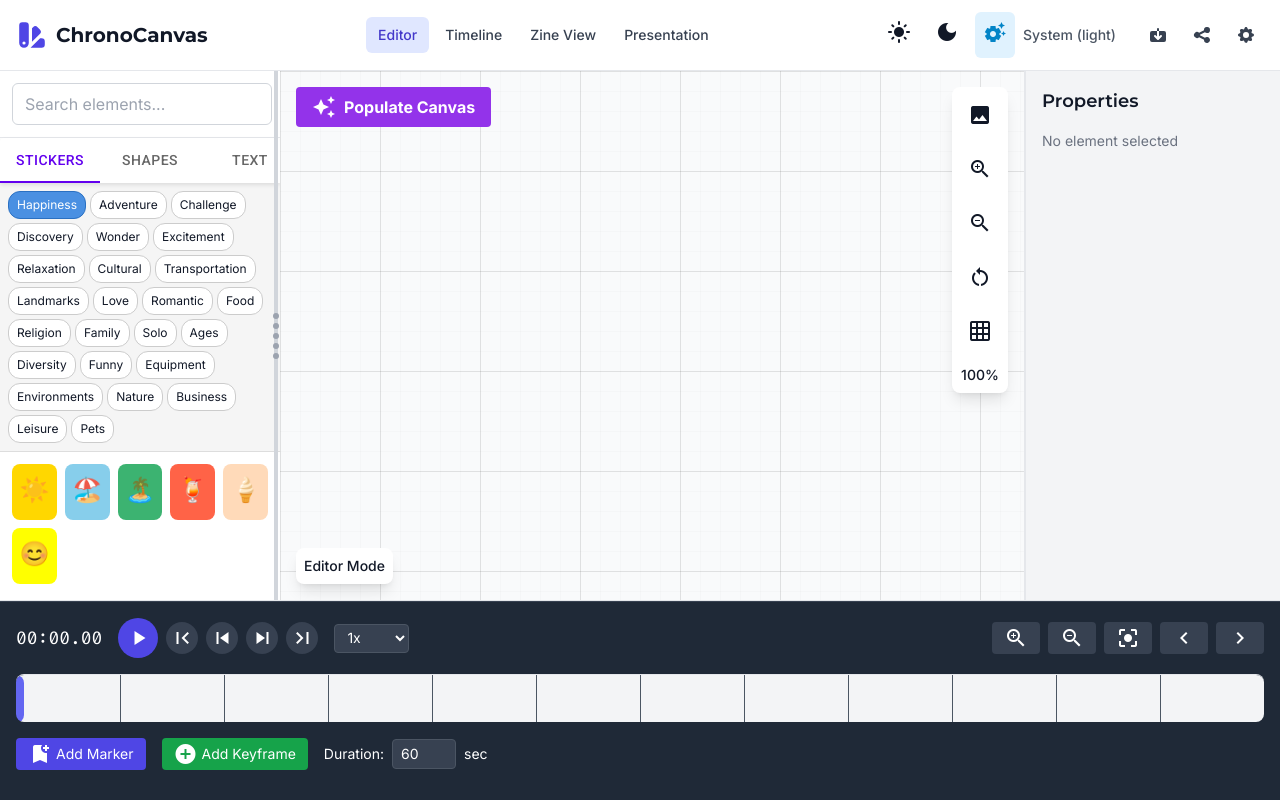
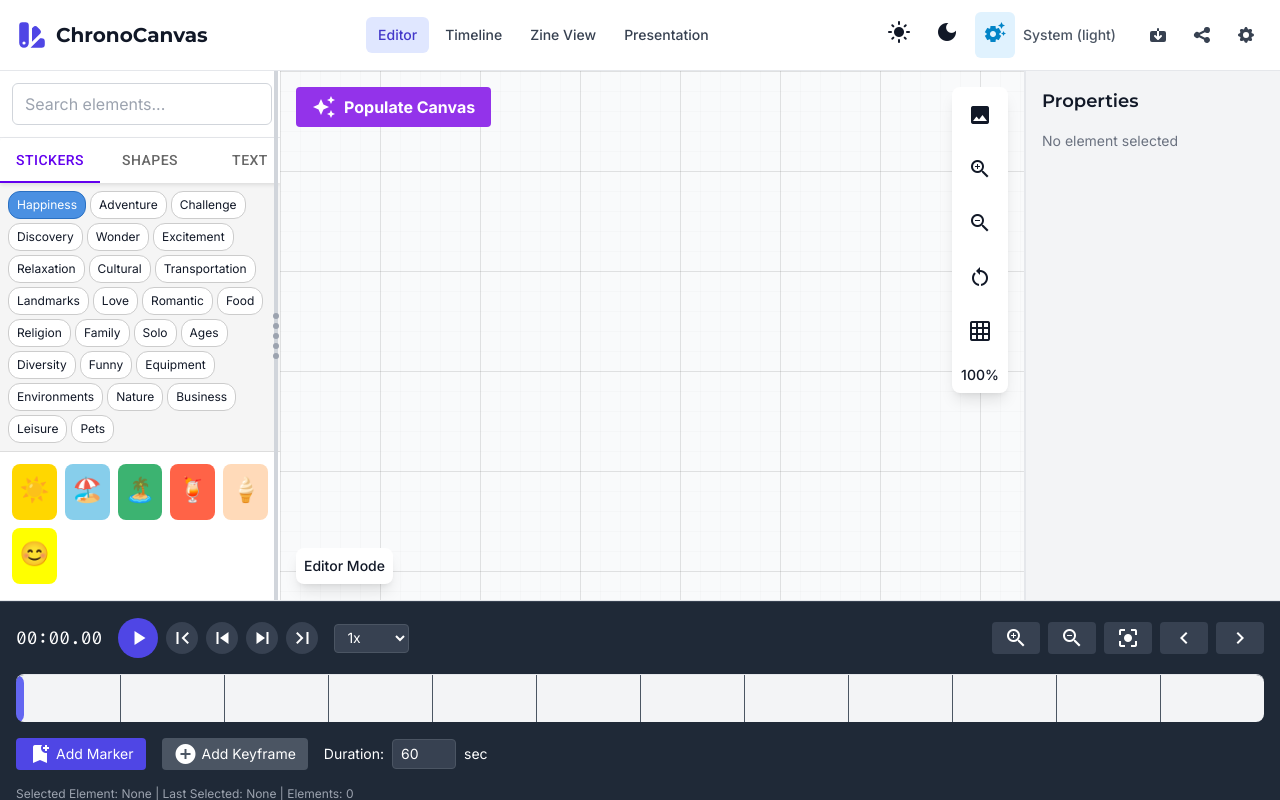
Before and after one commit to myidentity/hackathon-chrono-canvas, a React (Vite) app: page / in a window 1280 px wide. Built offline with nearby package versions, Linux system fonts and the light colour scheme.

Commit message:
Fix keyframe functionality: Improve selection state tracking and event handling

```diff
--- a/src/components/Timeline/EnhancedTimeline.tsx
+++ b/src/components/Timeline/EnhancedTimeline.tsx
@@ -6,7 +6,7 @@
  * It provides a more sophisticated interface for timeline manipulation.
  */
 
-import React, { useState, useEffect, useRef } from 'react';
+import React, { useState, useEffect, useRef, useCallback } from 'react';
 import { useTimeline, TimelineMarker } from '../../context/TimelineContext';
 import { useCanvas } from '../../context/CanvasContext';
 
@@ -52,6 +52,16 @@ const EnhancedTimeline: React.FC<EnhancedTimelineProps> = ({ mode = 'timeline' }
   // Refs for DOM elements
   const timelineRef = useRef<HTMLDivElement>(null);
   const scrubberRef = useRef<HTMLDivElement>(null);
+  const keyframeButtonRef = useRef<HTMLButtonElement>(null);
+
+  // Debug state to track selection
+  const [lastSelectedElement, setLastSelectedElement] = useState<string | null>(null);
+
+  // Update lastSelectedElement when selectedElement changes
+  useEffect(() => {
+    console.log('EnhancedTimeline: selectedElement changed to:', selectedElement);
+    setLastSelectedElement(selectedElement);
+  }, [selectedElement]);
 
   /**
    * Format time as MM:SS.ms
@@ -148,19 +158,25 @@ const EnhancedTimeline: React.FC<EnhancedTimelineProps> = ({ mode = 'timeline' }
   /**
    * Add a keyframe for the selected element at the current position
    */
-  const handleAddKeyframe = () => {
+  const handleAddKeyframe = useCallback(() => {
     console.log('Add Keyframe button clicked');
     console.log('Selected element:', selectedElement);
+    console.log('Last selected element:', lastSelectedElement);
 
-    if (!selectedElement) {
+    // Use either the current selectedElement or the last known selected element
+    const elementId = selectedElement || lastSelectedElement;
+
+    if (!elementId) {
       console.log('No element selected, cannot add keyframe');
+      alert('Please select an element first to add a keyframe');
       return;
     }
 
     // Find the selected element
-    const element = canvas.elements.find(el => el.id === selectedElement);
+    const element = canvas.elements.find(el => el.id === elementId);
     if (!element) {
       console.log('Selected element not found in canvas elements');
+      alert('Selected element not found in canvas');
       return;
     }
 
@@ -214,11 +230,11 @@ const EnhancedTimeline: React.FC<EnhancedTimelineProps> = ({ mode = 'timeline' }
     console.log('Updated timeline data:', timelineData);
 
     // Update the element
-    updateElement(selectedElement, { timelineData });
+    updateElement(elementId, { timelineData });
 
     // Add a marker for this keyframe
     const marker: TimelineMarker = {
-      id: `keyframe-${selectedElement}-${Date.now()}`,
+      id: `keyframe-${elementId}-${Date.now()}`,
       position: currentPosition,
       name: `${element.type} Keyframe`,
       color: '#F26D5B' // Using coral accent color as requested
@@ -226,7 +242,17 @@ const EnhancedTimeline: React.FC<EnhancedTimelineProps> = ({ mode = 'timeline' }
 
     console.log('Adding keyframe marker:', marker);
     addMarker(marker);
-  };
+
+    // Visual feedback
+    if (keyframeButtonRef.current) {
+      keyframeButtonRef.current.classList.add('animate-pulse');
+      setTimeout(() => {
+        if (keyframeButtonRef.current) {
+          keyframeButtonRef.current.classList.remove('animate-pulse');
+        }
+      }, 500);
+    }
+  }, [selectedElement, lastSelectedElement, canvas.elements, currentPosition, updateElement, addMarker]);
 
   /**
    * Zoom the timeline in or out
@@ -352,9 +378,26 @@ const EnhancedTimeline: React.FC<EnhancedTimelineProps> = ({ mode = 'timeline' }
     });
   }, [duration, zoom]);
 
+  // Add direct DOM event listener to keyframe button
+  useEffect(() => {
+    const keyframeBtn = keyframeButtonRef.current;
+    if (keyframeBtn) {
+      const clickHandler = () => {
+        console.log('Keyframe button clicked via direct DOM event');
+        handleAddKeyframe();
+      };
+
+      keyframeBtn.addEventListener('click', clickHandler);
+
+      return () => {
+        keyframeBtn.removeEventListener('click', clickHandler);
+      };
+    }
+  }, [handleAddKeyframe]);
+
   // Force selectedElement to be non-null for testing purposes
   // This ensures the keyframe button is always enabled
-  const hasSelectedElement = true; // Changed from selectedElement to always true
+  const hasSelectedElement = Boolean(selectedElement || lastSelectedElement);
 
   return (
     <div className="timeline-panel w-full bg-gray-800 border-t border-gray-700 p-4 text-white">
@@ -575,14 +618,17 @@ const EnhancedTimeline: React.FC<EnhancedTimelineProps> = ({ mode = 'timeline' }
           Add Marker
         </button>
 
-        {/* Add keyframe button - always enabled now */}
+        {/* Add keyframe button - conditionally enabled based on selection */}
         <button
-          className="bg-green-600 hover:bg-green-700 rounded px-3 py-1 text-sm flex items-center"
+          ref={keyframeButtonRef}
+          className={`${hasSelectedElement ? 'bg-green-600 hover:bg-green-700' : 'bg-gray-600 cursor-not-allowed'} rounded px-3 py-1 text-sm flex items-center transition-all duration-300`}
           onClick={handleAddKeyframe}
+          disabled={!hasSelectedElement}
           data-testid="add-keyframe-button"
         >
           <i className="material-icons mr-1">add_circle</i>
           Add Keyframe
+          {selectedElement && <span className="ml-1 text-xs">({selectedElement.substring(0, 8)}...)</span>}
         </button>
 
         {/* Duration control */}
@@ -651,6 +697,13 @@ const EnhancedTimeline: React.FC<EnhancedTimelineProps> = ({ mode = 'timeline' }
           </div>
         </div>
       )}
+
+      {/* Debug info */}
+      <div className="mt-4 text-xs text-gray-400">
+        Selected Element: {selectedElement || 'None'} |
+        Last Selected: {lastSelectedElement || 'None'} |
+        Elements: {canvas.elements.length}
+      </div>
     </div>
   );
 };
```
